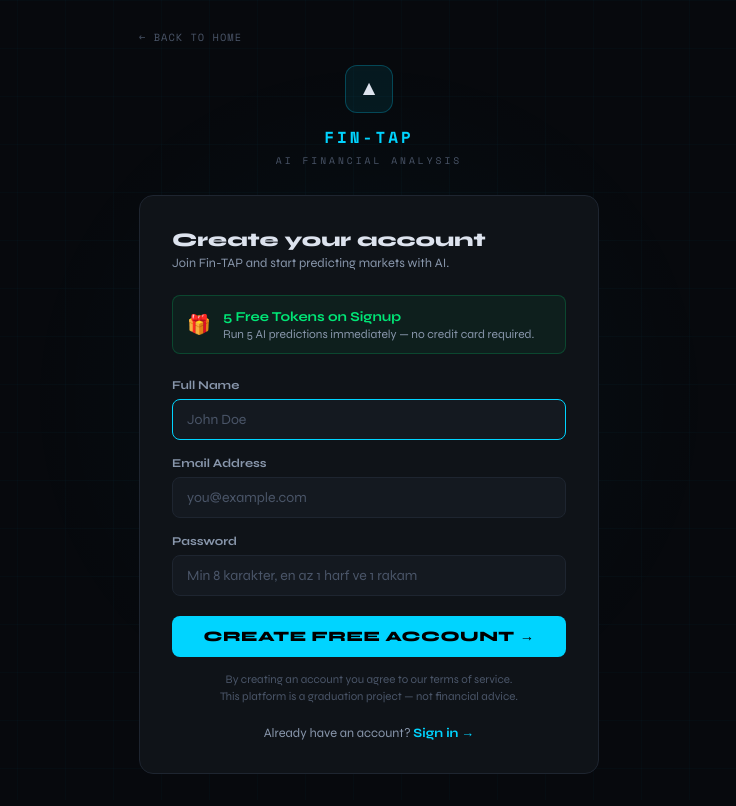
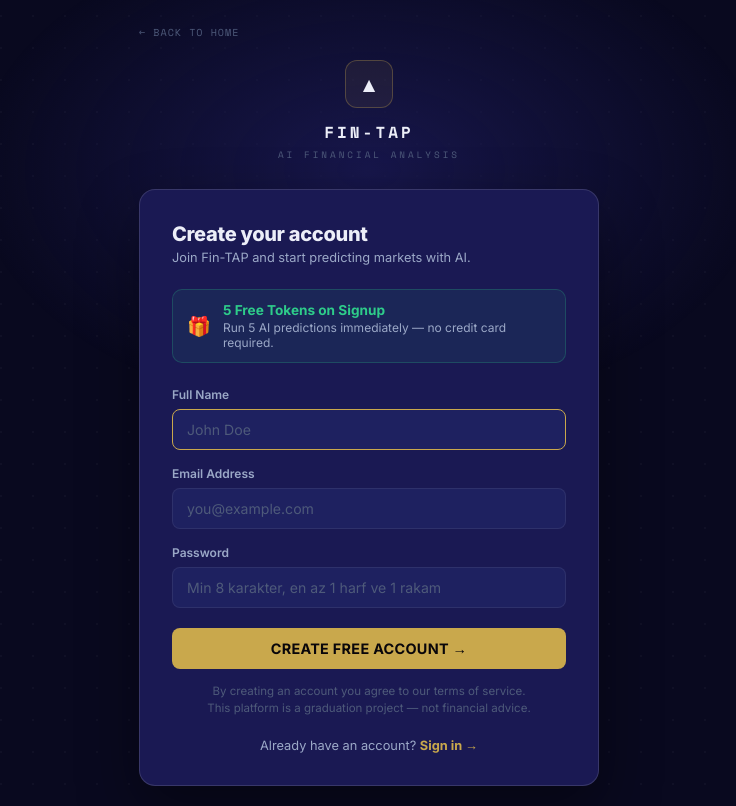
Before and after one commit to BaranSafa/Fin-TAP, a Flask app: page /register in a window 1280 px wide. Shown: the whole page, without its empty margins (271-1007 px from the left). Before the commit the page ends 774 px from the top, so only its background shows below. Run offline with Flask 3, Linux system fonts and the light colour scheme; some libraries are stand-ins or nearby versions.

Commit message:
apply navy/gold design system sitewide
Update all templates to match landing page aesthetic:
- base.html: Inter font, #09091F bg, #1A1953 surface, #C9A84C gold accent,
  dot grid background, remove cyan glow, update btn-primary and avatar
- login/register/forgot_password/reset_password: same palette,
  dot grid, gold brand mark, rounded-16 card with depth shadow

Co-Authored-By: Claude Sonnet 4.6 <noreply@anthropic.com>

```diff
--- a/frontend/templates/register.html
+++ b/frontend/templates/register.html
@@ -5,14 +5,14 @@
     <meta name="viewport" content="width=device-width, initial-scale=1.0">
     <title>Create Account — Fin-TAP</title>
     <link rel="preconnect" href="https://fonts.googleapis.com">
-    <link href="https://fonts.googleapis.com/css2?family=Space+Mono:wght@400;700&family=Syne:wght@400;600;700;800&display=swap" rel="stylesheet">
+    <link href="https://fonts.googleapis.com/css2?family=Inter:wght@400;500;600;700;800&family=Space+Mono:wght@400;700&display=swap" rel="stylesheet">
     <style>
         :root {
-            --bg: #07090d; --surface: #0f1318; --surface2: #141920;
-            --border: #1e2530; --border2: #2a3344;
-            --accent: #00d4ff; --green: #00e676; --red: #ff4560;
-            --text: #dde3ee; --text2: #8896ab; --text3: #4a5568;
-            --mono: 'Space Mono', monospace; --sans: 'Syne', sans-serif;
+            --bg: #09091F; --surface: #1A1953; --surface2: #1E2160;
+            --border: rgba(255,255,255,0.07); --border2: rgba(255,255,255,0.13);
+            --accent: #C9A84C; --green: #2ECC8A; --red: #E05555;
+            --text: #ECEEF8; --text2: #9BA8C7; --text3: #4E5A7A;
+            --mono: 'Space Mono', monospace; --sans: 'Inter', sans-serif;
         }
         *, *::before, *::after { box-sizing: border-box; margin: 0; padding: 0; }
         body {
@@ -25,23 +25,21 @@
             justify-content: center;
             padding: 20px;
             position: relative;
+            -webkit-font-smoothing: antialiased;
         }
         body::before {
             content: '';
             position: fixed; inset: 0;
-            background-image:
-                linear-gradient(rgba(0,212,255,0.025) 1px, transparent 1px),
-                linear-gradient(90deg, rgba(0,212,255,0.025) 1px, transparent 1px);
-            background-size: 48px 48px;
+            background-image: radial-gradient(circle, rgba(255,255,255,0.032) 1px, transparent 1px);
+            background-size: 32px 32px;
             pointer-events: none;
         }
         body::after {
             content: '';
             position: fixed;
-            width: 700px; height: 700px;
-            border-radius: 50%;
-            background: radial-gradient(circle, rgba(0,212,255,0.04) 0%, transparent 70%);
-            top: 50%; left: 50%; transform: translate(-50%,-50%);
+            width: 800px; height: 500px;
+            background: radial-gradient(ellipse at center, rgba(26,25,83,0.85) 0%, transparent 70%);
+            top: -80px; left: 50%; transform: translateX(-50%);
             pointer-events: none;
         }
 
@@ -50,38 +48,34 @@
             width: 100%; max-width: 460px;
         }
 
-        .brand {
-            text-align: center;
-            margin-bottom: 28px;
-        }
+        .brand { text-align: center; margin-bottom: 28px; }
         .brand-mark {
             width: 48px; height: 48px;
-            background: rgba(0,212,255,0.08);
-            border: 1px solid rgba(0,212,255,0.25);
+            background: rgba(201,168,76,0.08);
+            border: 1px solid rgba(201,168,76,0.3);
             border-radius: 12px;
             display: flex; align-items: center; justify-content: center;
-            font-size: 1.3rem;
-            margin: 0 auto 12px;
+            font-size: 1.3rem; margin: 0 auto 12px;
         }
-        .brand-name { font-family: var(--mono); font-weight: 700; font-size: 1rem; color: var(--accent); letter-spacing: 3px; }
-        .brand-sub  { font-family: var(--mono); font-size: 0.6rem; color: var(--text3); letter-spacing: 3px; margin-top: 4px; }
+        .brand-name { font-family: var(--mono); font-weight: 700; font-size: 1rem; color: var(--text); letter-spacing: 3px; }
+        .brand-sub  { font-family: var(--mono); font-size: 0.58rem; color: var(--text3); letter-spacing: 3px; margin-top: 4px; }
 
         .auth-card {
             background: var(--surface);
-            border: 1px solid var(--border);
-            border-radius: 14px;
+            border: 1px solid var(--border2);
+            border-radius: 16px;
             padding: 32px;
+            box-shadow: 0 24px 60px rgba(0,0,0,0.4);
         }
 
-        .auth-title { font-size: 1.2rem; font-weight: 800; margin-bottom: 4px; }
+        .auth-title { font-size: 1.25rem; font-weight: 800; margin-bottom: 4px; letter-spacing: -0.3px; }
         .auth-sub   { font-size: 0.8rem; color: var(--text2); margin-bottom: 24px; }
 
-        /* Free tokens banner */
         .token-banner {
             display: flex; align-items: center; gap: 12px;
-            background: rgba(0,230,118,0.06);
-            border: 1px solid rgba(0,230,118,0.2);
-            border-radius: 8px;
+            background: rgba(46,204,138,0.07);
+            border: 1px solid rgba(46,204,138,0.22);
+            border-radius: 10px;
             padding: 12px 14px;
             margin-bottom: 24px;
         }
@@ -90,11 +84,7 @@
         .tb-desc  { font-size: 0.75rem; color: var(--text2); }
 
         .form-group { margin-bottom: 16px; }
-        .form-label {
-            display: block;
-            font-size: 0.75rem; font-weight: 700;
-            color: var(--text2); margin-bottom: 7px;
-        }
+        .form-label { display: block; font-size: 0.75rem; font-weight: 600; color: var(--text2); margin-bottom: 7px; }
         .form-input {
             width: 100%;
             background: var(--surface2);
@@ -112,49 +102,33 @@
 
         .btn-submit {
             width: 100%;
-            background: var(--accent); color: #000;
-            border: none; border-radius: 8px;
-            padding: 12px;
-            font-family: var(--sans); font-weight: 800; font-size: 0.9rem;
+            background: var(--accent); color: #09060A;
+            border: none; border-radius: 8px; padding: 12px;
+            font-family: var(--sans); font-weight: 700; font-size: 0.9rem;
             cursor: pointer; transition: all 0.2s;
-            letter-spacing: 0.5px; margin-top: 4px;
+            letter-spacing: 0.3px; margin-top: 4px;
         }
-        .btn-submit:hover { background: #fff; transform: translateY(-1px); }
+        .btn-submit:hover { background: #D4B35A; transform: translateY(-1px); }
 
-        .terms {
-            font-size: 0.72rem; color: var(--text3);
-            text-align: center; margin-top: 14px;
-            line-height: 1.5;
-        }
+        .terms { font-size: 0.72rem; color: var(--text3); text-align: center; margin-top: 14px; line-height: 1.5; }
 
-        .auth-footer {
-            text-align: center; font-size: 0.8rem;
-            color: var(--text2); margin-top: 20px;
-        }
+        .auth-footer { text-align: center; font-size: 0.8rem; color: var(--text2); margin-top: 20px; }
         .auth-footer a { color: var(--accent); text-decoration: none; font-weight: 700; }
         .auth-footer a:hover { text-decoration: underline; }
 
-        .alert {
-            padding: 10px 14px; border-radius: 7px;
-            font-size: 0.8rem; margin-bottom: 18px;
-            display: flex; align-items: center; gap: 8px;
-        }
-        .alert-error   { background: rgba(255,69,96,0.1);  border: 1px solid rgba(255,69,96,0.3);  color: #ff8fa3; }
-        .alert-success { background: rgba(0,230,118,0.1);  border: 1px solid rgba(0,230,118,0.3);  color: var(--green); }
+        .alert { padding: 10px 14px; border-radius: 8px; font-size: 0.8rem; margin-bottom: 18px; display: flex; align-items: center; gap: 8px; }
+        .alert-error   { background: rgba(224,85,85,0.1);  border: 1px solid rgba(224,85,85,0.3);  color: #f08080; }
+        .alert-success { background: rgba(46,204,138,0.09); border: 1px solid rgba(46,204,138,0.3); color: var(--green); }
 
         .back-link {
             display: inline-flex; align-items: center; gap: 6px;
-            font-family: var(--mono); font-size: 0.65rem;
+            font-family: var(--mono); font-size: 0.63rem;
             color: var(--text3); text-decoration: none;
-            letter-spacing: 1px; margin-bottom: 20px;
-            transition: color 0.15s;
+            letter-spacing: 1px; margin-bottom: 20px; transition: color 0.15s;
         }
         .back-link:hover { color: var(--accent); }
 
-        @keyframes fadeUp {
-            from { opacity: 0; transform: translateY(16px); }
-            to   { opacity: 1; transform: translateY(0); }
-        }
+        @keyframes fadeUp { from { opacity: 0; transform: translateY(16px); } to { opacity: 1; transform: translateY(0); } }
         .auth-wrap { animation: fadeUp 0.4s ease both; }
     </style>
 </head>
```
Also changed, not shown: frontend/templates/base.html (+33 -33 lines), frontend/templates/forgot_password.html (+30 -29 lines), frontend/templates/login.html (+31 -31 lines), frontend/templates/reset_password.html (+26 -24 lines).
